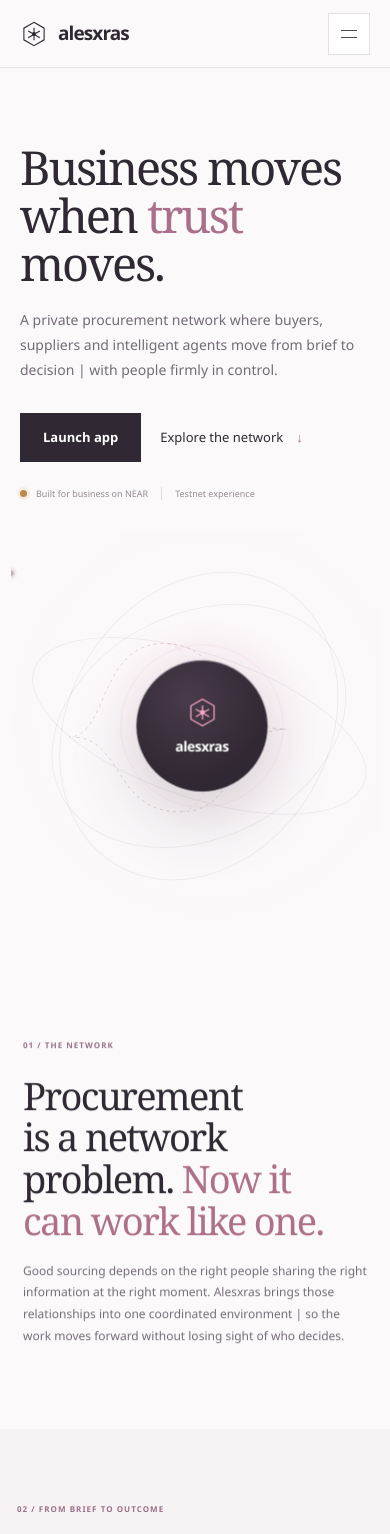
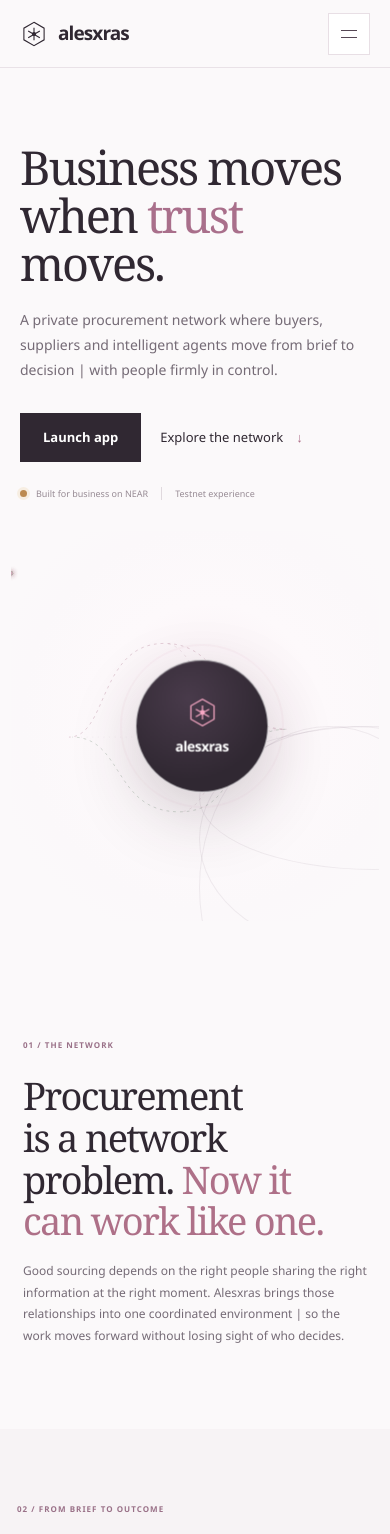
Before and after one commit to Lordprolific/alesxras, a Next.js app in the folder apps/web/: page / in a window 390 px wide. Shown: the top 1534 px of the page. Built offline with nearby package versions, Linux system fonts and the light colour scheme.

Commit message:
Add Alesxras motion choreography and responsive interaction

```diff
--- a/apps/web/src/app/globals.css
+++ b/apps/web/src/app/globals.css
@@ -660,3 +660,51 @@ html.has-scroll-reveals .public-site .site-reveal.is-revealed { opacity: 1; tran
     transition-duration: .01ms !important;
   }
 }
+
+
+/* Motion system: replayable viewport reveals, pointer depth and tactile transitions */
+.public-site .site-reveal {
+  opacity: 0;
+  transform: translate3d(0, 34px, 0) scale(.992);
+  filter: blur(3px);
+  transition: opacity .8s cubic-bezier(.2,.72,.2,1), transform .8s cubic-bezier(.2,.72,.2,1), filter .8s ease;
+  will-change: opacity, transform, filter;
+}
+.public-site .site-reveal.is-revealed {
+  opacity: 1;
+  transform: translate3d(0, 0, 0) scale(1);
+  filter: blur(0);
+}
+.public-site .site-reveal > * {
+  transition: opacity .65s ease, transform .75s cubic-bezier(.2,.72,.2,1);
+}
+.public-site .site-reveal:not(.is-revealed) > * { opacity: .45; transform: translateY(14px); }
+.public-site .site-reveal.is-revealed > * { opacity: 1; transform: translateY(0); }
+.public-site .site-reveal.is-revealed > *:nth-child(2) { transition-delay: .08s; }
+.public-site .site-reveal.is-revealed > *:nth-child(3) { transition-delay: .16s; }
+.public-site .site-reveal.is-revealed > *:nth-child(4) { transition-delay: .24s; }
+.public-site .network-art { --pointer-x: 0; --pointer-y: 0; perspective: 900px; }
+.public-site .network-art .art-center { transform: translate3d(calc(var(--pointer-x) * -10px), calc(var(--pointer-y) * -10px), 0); transition: transform .35s ease-out; }
+.public-site .network-art .art-orbit { transform: translate3d(calc(var(--pointer-x) * 7px), calc(var(--pointer-y) * 7px), 0); transition: transform .5s ease-out; }
+.public-site .network-art .art-lines { transform: translate3d(calc(var(--pointer-x) * 4px), calc(var(--pointer-y) * 4px), 0); transition: transform .45s ease-out; }
+.public-site .stage-window[role="tabpanel"] { animation: stage-arrive .48s cubic-bezier(.2,.75,.25,1) both; }
+@keyframes stage-arrive { from { opacity: 0; transform: translateY(12px) scale(.99); } to { opacity: 1; transform: translateY(0) scale(1); } }
+.public-site .procurement-art .process-node { animation: node-breathe 3.4s ease-in-out infinite; }
+.public-site .procurement-art .p-agent { animation-delay: .5s; }
+.public-site .procurement-art .p-supplier { animation-delay: 1s; }
+.public-site .procurement-art .p-chain { animation-delay: 1.5s; }
+@keyframes node-breathe { 0%, 100% { box-shadow: 0 0 0 0 rgb(169 111 139 / 0%); } 50% { box-shadow: 0 0 0 8px rgb(169 111 139 / 8%); } }
+.public-site .flow-link i { animation: flow-travel 1.8s ease-in-out infinite; }
+.public-site .flow-link i:nth-child(2) { animation-delay: .25s; }
+.public-site .flow-link i:nth-child(3) { animation-delay: .5s; }
+@keyframes flow-travel { 0%, 100% { opacity: .25; transform: translateX(-3px); } 50% { opacity: 1; transform: translateX(3px); } }
+.public-site .near-path path { stroke-dasharray: 7 10; animation: path-dash 18s linear infinite; }
+@keyframes path-dash { to { stroke-dashoffset: -170; } }
+.public-site .scroll-progress span { width: 100%; transform-origin: left center; transition: transform .08s linear; }
+@media (prefers-reduced-motion: reduce) {
+  .public-site .site-reveal, .public-site .site-reveal > *, .public-site .network-art *,
+  .public-site .procurement-art *, .public-site .flow-link i, .public-site .near-path path {
+    animation: none !important; transition: none !important; filter: none !important;
+    transform: none !important; opacity: 1 !important;
+  }
+}
```
